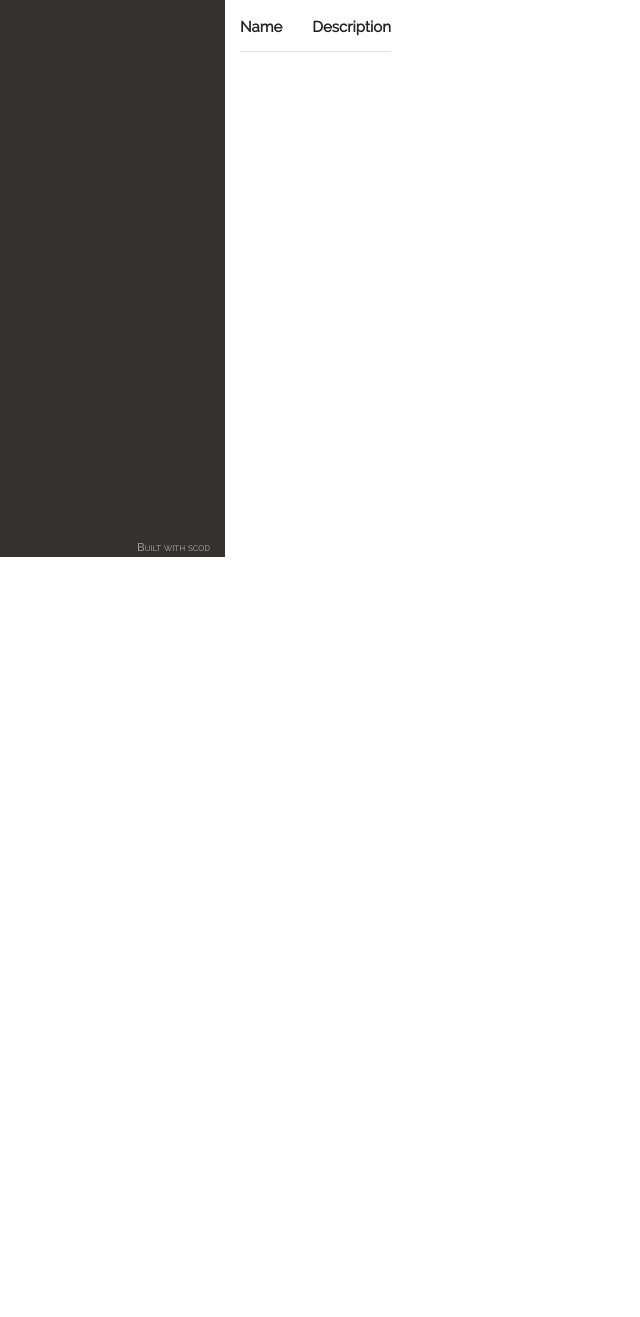
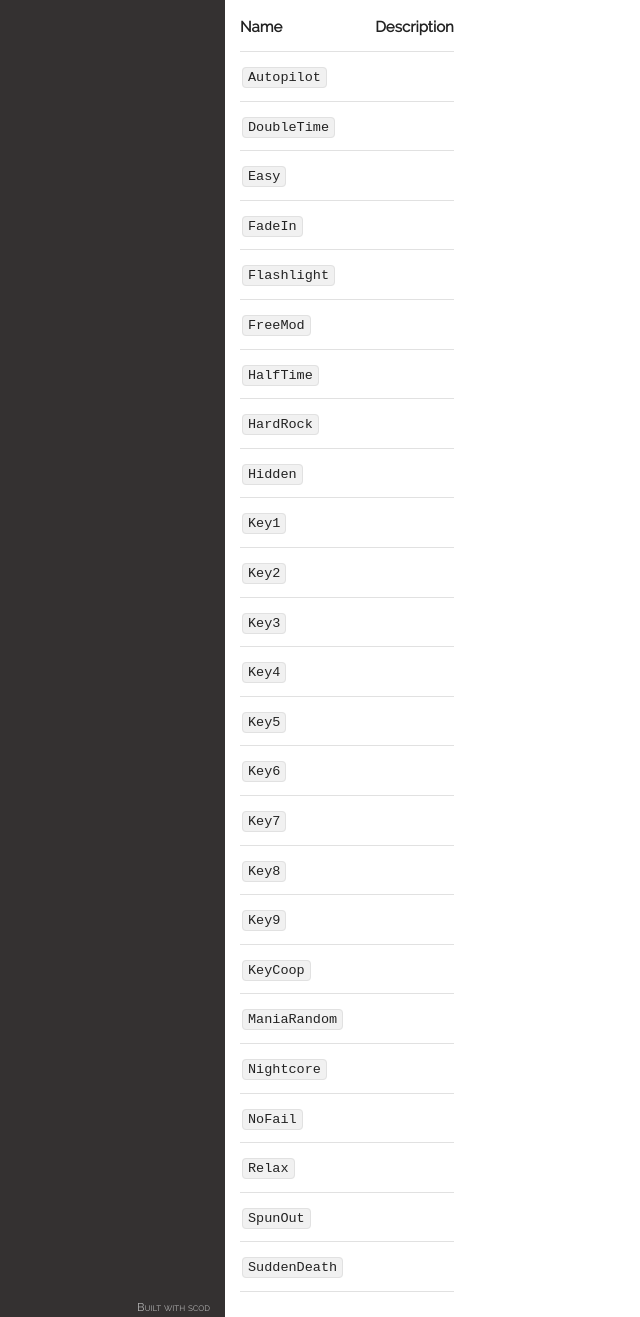
Before and after one commit to WebFreak001/bancho-irc, a plain HTML site: page docs/bancho/irc/Mod.html in a window 1280 px wide. Shown: the part 243-1560 px from the top of the page, without its empty margins (0-640 px from the left). Before the commit the page ends 800 px from the top, so only its background shows below. Drawn offline with Linux system fonts and the light colour scheme.

Commit message:
document Mod enum

```diff
--- a/docs/bancho/irc/Mod.html
+++ b/docs/bancho/irc/Mod.html
@@ -58,6 +58,156 @@ document.getElementById('symbolSearchPane').style.display = 'block';</script>
 						<tr>
 							<th>Name</th><th>Description</th>
 						</tr>
+						<tr>
+							<td id="Autopilot">
+								<code>Autopilot</code>
+							</td>
+							<td></td>
+						</tr>
+						<tr>
+							<td id="DoubleTime">
+								<code>DoubleTime</code>
+							</td>
+							<td></td>
+						</tr>
+						<tr>
+							<td id="Easy">
+								<code>Easy</code>
+							</td>
+							<td></td>
+						</tr>
+						<tr>
+							<td id="FadeIn">
+								<code>FadeIn</code>
+							</td>
+							<td></td>
+						</tr>
+						<tr>
+							<td id="Flashlight">
+								<code>Flashlight</code>
+							</td>
+							<td></td>
+						</tr>
+						<tr>
+							<td id="FreeMod">
+								<code>FreeMod</code>
+							</td>
+							<td></td>
+						</tr>
+						<tr>
+							<td id="HalfTime">
+								<code>HalfTime</code>
+							</td>
+							<td></td>
+						</tr>
+						<tr>
+							<td id="HardRock">
+								<code>HardRock</code>
+							</td>
+							<td></td>
+						</tr>
+						<tr>
+							<td id="Hidden">
+								<code>Hidden</code>
+							</td>
+							<td></td>
+						</tr>
+						<tr>
+							<td id="Key1">
+								<code>Key1</code>
+							</td>
+							<td></td>
+						</tr>
+						<tr>
+							<td id="Key2">
+								<code>Key2</code>
+							</td>
+							<td></td>
+						</tr>
+						<tr>
+							<td id="Key3">
+								<code>Key3</code>
+							</td>
+							<td></td>
+						</tr>
+						<tr>
+							<td id="Key4">
+								<code>Key4</code>
+							</td>
+							<td></td>
+						</tr>
+						<tr>
+							<td id="Key5">
+								<code>Key5</code>
+							</td>
+							<td></td>
+						</tr>
+						<tr>
+							<td id="Key6">
+								<code>Key6</code>
+							</td>
+							<td></td>
+						</tr>
+						<tr>
+							<td id="Key7">
+								<code>Key7</code>
+							</td>
+							<td></td>
+						</tr>
+						<tr>
+							<td id="Key8">
+								<code>Key8</code>
+							</td>
+							<td></td>
+						</tr>
+						<tr>
+							<td id="Key9">
+								<code>Key9</code>
+							</td>
+							<td></td>
+						</tr>
+						<tr>
+							<td id="KeyCoop">
+								<code>KeyCoop</code>
+							</td>
+							<td></td>
+						</tr>
+						<tr>
+							<td id="ManiaRandom">
+								<code>ManiaRandom</code>
+							</td>
+							<td></td>
+						</tr>
+						<tr>
+							<td id="Nightcore">
+								<code>Nightcore</code>
+							</td>
+							<td></td>
+						</tr>
+						<tr>
+							<td id="NoFail">
+								<code>NoFail</code>
+							</td>
+							<td></td>
+						</tr>
+						<tr>
+							<td id="Relax">
+								<code>Relax</code>
+							</td>
+							<td></td>
+						</tr>
+						<tr>
+							<td id="SpunOut">
+								<code>SpunOut</code>
+							</td>
+							<td></td>
+						</tr>
+						<tr>
+							<td id="SuddenDeath">
+								<code>SuddenDeath</code>
+							</td>
+							<td></td>
+						</tr>
 					</table>
 				</section>
 
--- a/docs/symbols.js
+++ b/docs/symbols.js
@@ -38,6 +38,31 @@ var symbols = [
 {name: 'bancho.irc.Message.target', kind: "variabledeclaration", path: './bancho/irc/Message.target.html', attributes: []},
 {name: 'bancho.irc.Message.toString', kind: "functiondeclaration", path: './bancho/irc/Message.toString.html', attributes: []},
 {name: 'bancho.irc.Mod', kind: "enumdeclaration", path: './bancho/irc/Mod.html', attributes: []},
+{name: 'bancho.irc.Mod.Autopilot', kind: "enummemberdeclaration", path: './bancho/irc/Mod.html#Autopilot', attributes: []},
+{name: 'bancho.irc.Mod.DoubleTime', kind: "enummemberdeclaration", path: './bancho/irc/Mod.html#DoubleTime', attributes: []},
+{name: 'bancho.irc.Mod.Easy', kind: "enummemberdeclaration", path: './bancho/irc/Mod.html#Easy', attributes: []},
+{name: 'bancho.irc.Mod.FadeIn', kind: "enummemberdeclaration", path: './bancho/irc/Mod.html#FadeIn', attributes: []},
+{name: 'bancho.irc.Mod.Flashlight', kind: "enummemberdeclaration", path: './bancho/irc/Mod.html#Flashlight', attributes: []},
+{name: 'bancho.irc.Mod.FreeMod', kind: "enummemberdeclaration", path: './bancho/irc/Mod.html#FreeMod', attributes: []},
+{name: 'bancho.irc.Mod.HalfTime', kind: "enummemberdeclaration", path: './bancho/irc/Mod.html#HalfTime', attributes: []},
+{name: 'bancho.irc.Mod.HardRock', kind: "enummemberdeclaration", path: './bancho/irc/Mod.html#HardRock', attributes: []},
+{name: 'bancho.irc.Mod.Hidden', kind: "enummemberdeclaration", path: './bancho/irc/Mod.html#Hidden', attributes: []},
+{name: 'bancho.irc.Mod.Key1', kind: "enummemberdeclaration", path: './bancho/irc/Mod.html#Key1', attributes: []},
+{name: 'bancho.irc.Mod.Key2', kind: "enummemberdeclaration", path: './bancho/irc/Mod.html#Key2', attributes: []},
+{name: 'bancho.irc.Mod.Key3', kind: "enummemberdeclaration", path: './bancho/irc/Mod.html#Key3', attributes: []},
+{name: 'bancho.irc.Mod.Key4', kind: "enummemberdeclaration", path: './bancho/irc/Mod.html#Key4', attributes: []},
+{name: 'bancho.irc.Mod.Key5', kind: "enummemberdeclaration", path: './bancho/irc/Mod.html#Key5', attributes: []},
+{name: 'bancho.irc.Mod.Key6', kind: "enummemberdeclaration", path: './bancho/irc/Mod.html#Key6', attributes: []},
+{name: 'bancho.irc.Mod.Key7', kind: "enummemberdeclaration", path: './bancho/irc/Mod.html#Key7', attributes: []},
+{name: 'bancho.irc.Mod.Key8', kind: "enummemberdeclaration", path: './bancho/irc/Mod.html#Key8', attributes: []},
+{name: 'bancho.irc.Mod.Key9', kind: "enummemberdeclaration", path: './bancho/irc/Mod.html#Key9', attributes: []},
+{name: 'bancho.irc.Mod.KeyCoop', kind: "enummemberdeclaration", path: './bancho/irc/Mod.html#KeyCoop', attributes: []},
+{name: 'bancho.irc.Mod.ManiaRandom', kind: "enummemberdeclaration", path: './bancho/irc/Mod.html#ManiaRandom', attributes: []},
+{name: 'bancho.irc.Mod.Nightcore', kind: "enummemberdeclaration", path: './bancho/irc/Mod.html#Nightcore', attributes: []},
+{name: 'bancho.irc.Mod.NoFail', kind: "enummemberdeclaration", path: './bancho/irc/Mod.html#NoFail', attributes: []},
+{name: 'bancho.irc.Mod.Relax', kind: "enummemberdeclaration", path: './bancho/irc/Mod.html#Relax', attributes: []},
+{name: 'bancho.irc.Mod.SpunOut', kind: "enummemberdeclaration", path: './bancho/irc/Mod.html#SpunOut', attributes: []},
+{name: 'bancho.irc.Mod.SuddenDeath', kind: "enummemberdeclaration", path: './bancho/irc/Mod.html#SuddenDeath', attributes: []},
 {name: 'bancho.irc.OsuRoom', kind: "classdeclaration", path: './bancho/irc/OsuRoom.html', attributes: []},
 {name: 'bancho.irc.OsuRoom.abortMatch', kind: "functiondeclaration", path: './bancho/irc/OsuRoom.abortMatch.html', attributes: []},
 {name: 'bancho.irc.OsuRoom.abortTimer', kind: "functiondeclaration", path: './bancho/irc/OsuRoom.abortTimer.html', attributes: []},
```
Also changed, not shown: docs/bancho/irc/OsuRoom.html (+1 -1 lines), docs/file_hashes.json (+1 -1 lines), 1 other file.
